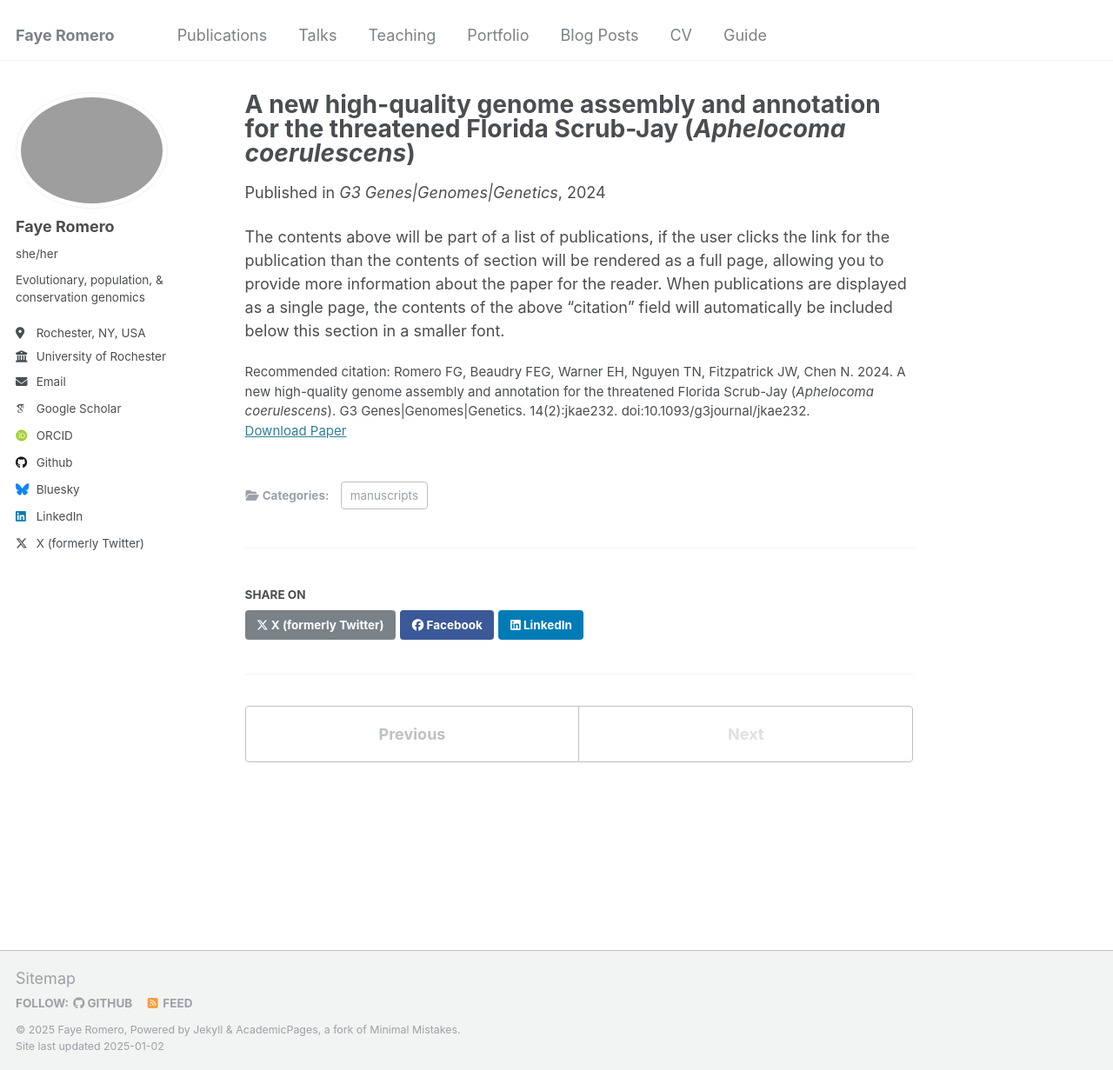
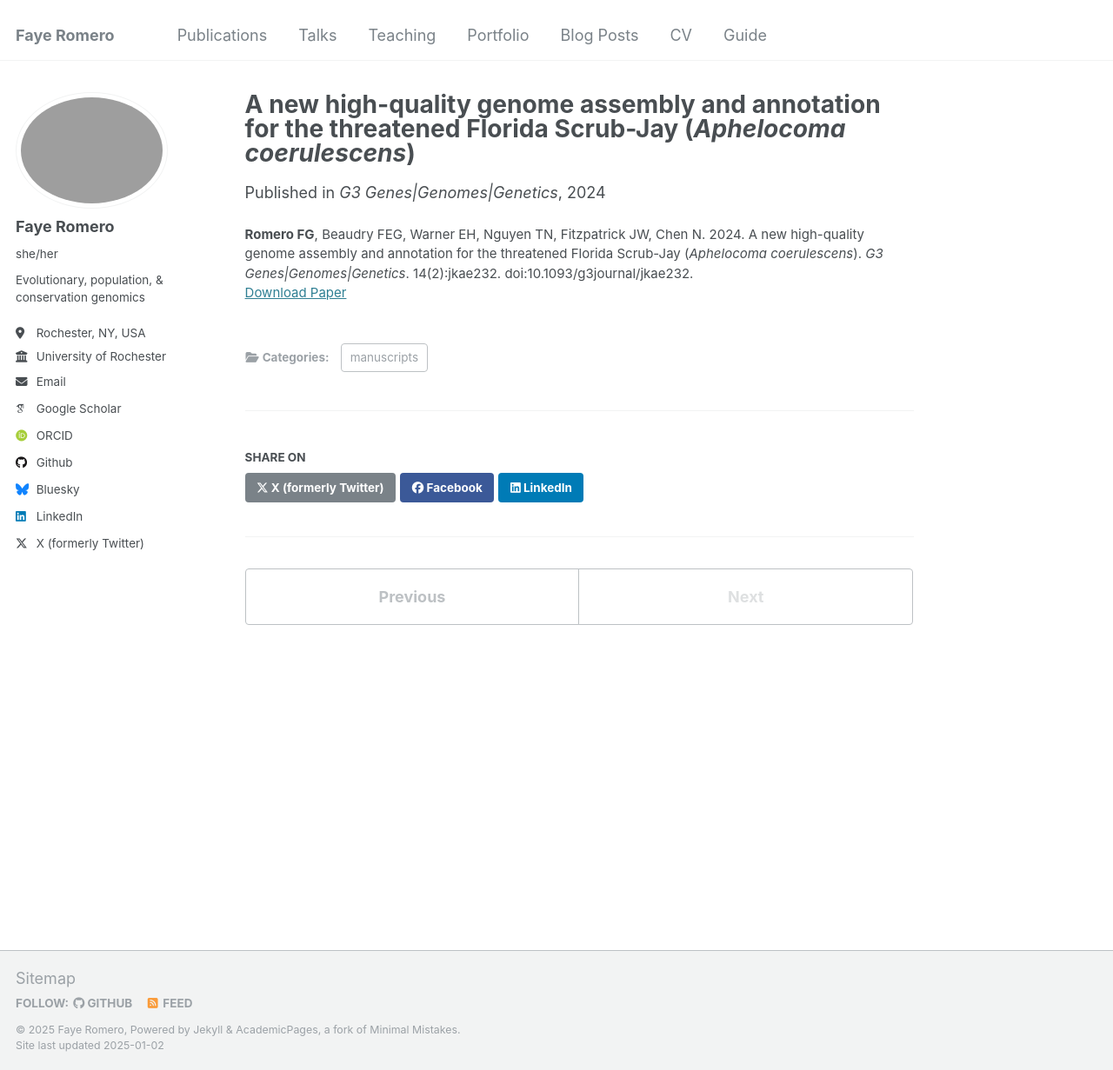
Before and after one commit to faye-romero/faye-romero.github.io, a Jekyll site: the page built from _publications/2024-09-27-fsj-genome.md, in a window 1280 px wide and 1231 px high. Shown: the whole window at 87% size. Built offline with Jekyll 4.4.1, drawn with Linux system fonts in a browser that asks for light colours; some web fonts are replaced.

Commit message:
Publications

```diff
--- a/_layouts/single.html
+++ b/_layouts/single.html
@@ -48,13 +48,13 @@ layout: default
         {{ content }}
 
         {% if page.citation and page.paperurl and page.slidesurl %}
-          <p style="font-size: smaller">Recommended citation: {{ page.citation }}<br /><a href="{{ page.paperurl }}">Download Paper</a> | <a href="{{ page.slidesurl }}">Download Slides</a></p>
+          <p style="font-size: smaller">{{ page.citation }}<br /><a href="{{ page.paperurl }}">Download Paper</a> | <a href="{{ page.slidesurl }}">Download Slides</a></p>
         {% elsif page.citation and page.paperurl %}
-          <p style="font-size: smaller">Recommended citation: {{ page.citation }}<br /><a href="{{ page.paperurl }}">Download Paper</a></p>
+          <p style="font-size: smaller">{{ page.citation }}<br /><a href="{{ page.paperurl }}">Download Paper</a></p>
         {% elsif page.citation and page.slidesurl %}
-          <p style="font-size: smaller">Recommended citation: {{ page.citation }}<br /><a href="{{ page.slidesurl }}">Download Slides</a></p>
+          <p style="font-size: smaller">{{ page.citation }}<br /><a href="{{ page.slidesurl }}">Download Slides</a></p>
         {% elsif page.citation %}
-          <p style="font-size: smaller">Recommended citation: {{ page.citation }}</p>
+          <p style="font-size: smaller">{{ page.citation }}</p>
         {% elsif page.slidesurl %}
           <p style="font-size: smaller"><a href="{{ page.slidesurl }}">Download Slides</a></p>
         {% endif %}
--- a/_publications/2024-09-27-fsj-genome.md
+++ b/_publications/2024-09-27-fsj-genome.md
@@ -6,7 +6,5 @@ permalink: /publication/2024-09-27-fsj-genome
 date: 2024-09-27
 venue: 'G3 Genes|Genomes|Genetics'
 paperurl: 'https://academic.oup.com/g3journal/article/14/12/jkae232/7778701?login=false'
-citation: 'Romero FG, Beaudry FEG, Warner EH, Nguyen TN, Fitzpatrick JW, Chen N. 2024. A new high-quality genome assembly and annotation for the threatened Florida Scrub-Jay (<i>Aphelocoma coerulescens</i>). G3 Genes|Genomes|Genetics. 14(2):jkae232. doi:10.1093/g3journal/jkae232.'
+citation: '<b>Romero FG</b>, Beaudry FEG, Warner EH, Nguyen TN, Fitzpatrick JW, Chen N. 2024. A new high-quality genome assembly and annotation for the threatened Florida Scrub-Jay (<i>Aphelocoma coerulescens</i>). <i>G3 Genes|Genomes|Genetics</i>. 14(2):jkae232. doi:10.1093/g3journal/jkae232.'
 ---
-
-The contents above will be part of a list of publications, if the user clicks the link for the publication than the contents of section will be rendered as a full page, allowing you to provide more information about the paper for the reader. When publications are displayed as a single page, the contents of the above "citation" field will automatically be included below this section in a smaller font.
```
